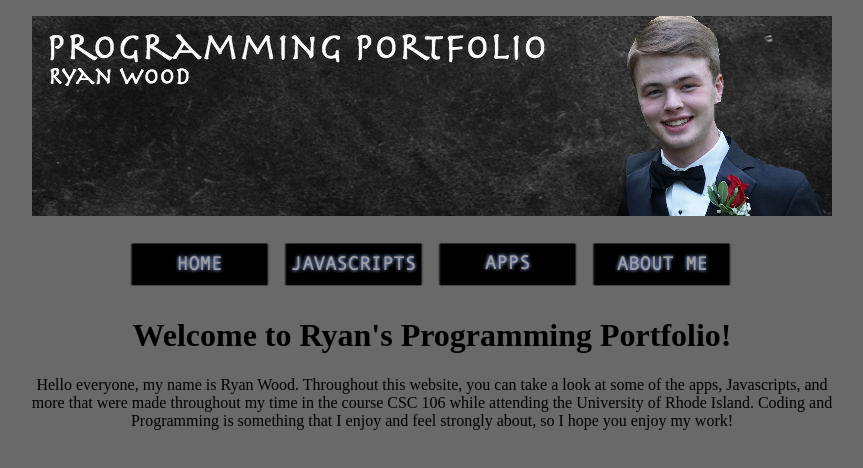
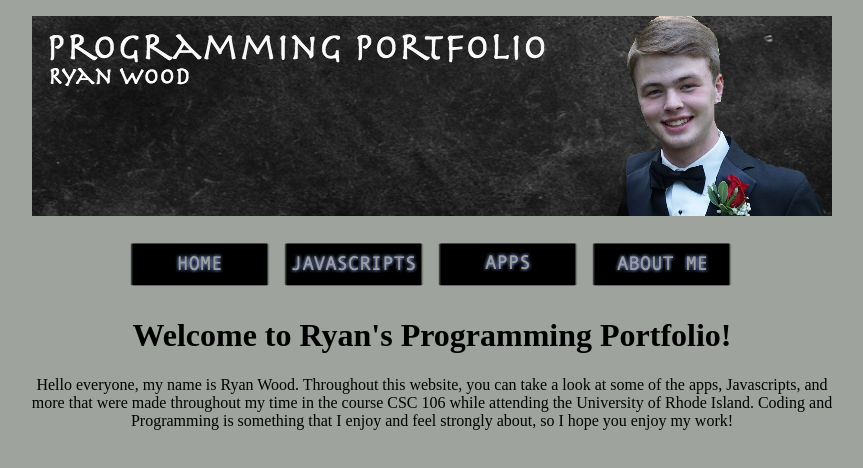
Before and after one commit to ryanwood1129/ryanwood1129.github.io, a plain HTML site: page index.html in a window 1280 px wide. Shown: the whole page, without its empty margins (208-1071 px from the left). Drawn offline with Linux system fonts and the light colour scheme.

Commit message:
Update style.css

```diff
--- a/style.css
+++ b/style.css
@@ -3,5 +3,5 @@
     }
 
  body {
-  background-color: rgb(105, 105, 105);
+   background-color: rgb(158, 163, 158);
       }
```
